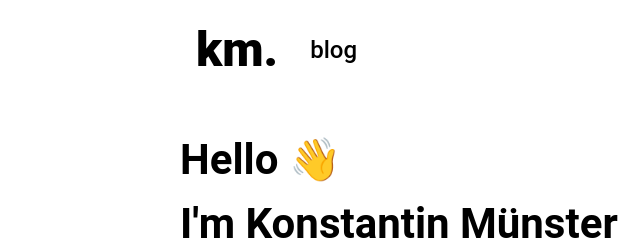
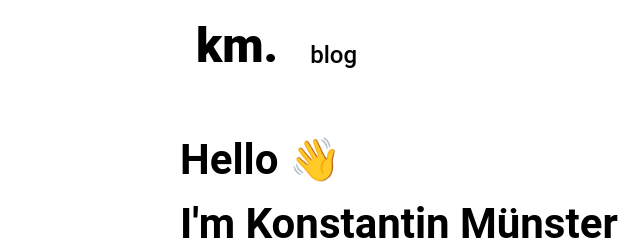
Before and after one commit to brianbingbong/my-portfolio, a Gatsby site: page / in a window 1280 px wide. Shown: the top 240 px of the page, 0-640 px from the left. Built offline with nearby package versions, Linux system fonts and the light colour scheme; Gatsby itself is replaced by a stand-in of ours.

Commit message:
align nav bar links with logo

```diff
--- a/src/components/header/Header.module.scss
+++ b/src/components/header/Header.module.scss
@@ -16,27 +16,9 @@
   align-items: center;
 }
 
-.headerLink {
-  font-size: 1.5rem;
-  font-weight: 450;
-  color: black;
-}
-
 ul {
   list-style-type: none;
   margin: 0;
   padding: 0;
   overflow: hidden;
 }
-
-li {
-  float: left;
-}
-
-li a {
-  display: block;
-  color: white;
-  text-align: center;
-  padding: 14px 16px;
-  text-decoration: none;
-}
--- a/src/components/header/Header.tsx
+++ b/src/components/header/Header.tsx
@@ -1,6 +1,7 @@
 import React from "react"
 import { Link } from "gatsby"
 import * as styles from "./Header.module.scss"
+import NavBarLink from "../navBarLink/NavBarLink"
 
 const Header = () => {
   return (
@@ -12,11 +13,7 @@ const Header = () => {
               <div className={styles.logo}>km.</div>
             </Link>
           </li>
-          <li>
-            <Link to="/blog" aria-label="blog">
-              <div className={styles.headerLink}>blog</div>
-            </Link>
-          </li>
+          <NavBarLink name="blog" link="/blog" />
         </ul>
       </nav>
     </div>
--- /dev/null
+++ b/src/components/navBarLink/NavBarLink.module.scss
@@ -0,0 +1,19 @@
+.headerLink {
+  font-size: 1.5rem;
+  font-weight: 450;
+  color: black;
+  padding-top: 9px;
+}
+
+li {
+
+  float: left;
+}
+
+li a {
+  display: block;
+  color: white;
+  text-align: center;
+  padding: 14px 16px;
+  text-decoration: none;
+}
--- /dev/null
+++ b/src/components/navBarLink/NavBarLink.tsx
@@ -0,0 +1,20 @@
+import * as React from "react"
+import { Link } from "gatsby"
+import * as styles from "./NavBarLink.module.scss"
+
+interface Props {
+  name: string
+  link: string
+}
+
+const NavBarLink: React.FC<Props> = ( { name, link } ) => {
+  return (
+    <li>
+      <Link to={link} aria-label={name}>
+        <div className={styles.headerLink}>{name}</div>
+      </Link>
+    </li>
+  )
+}
+
+export default NavBarLink
```
